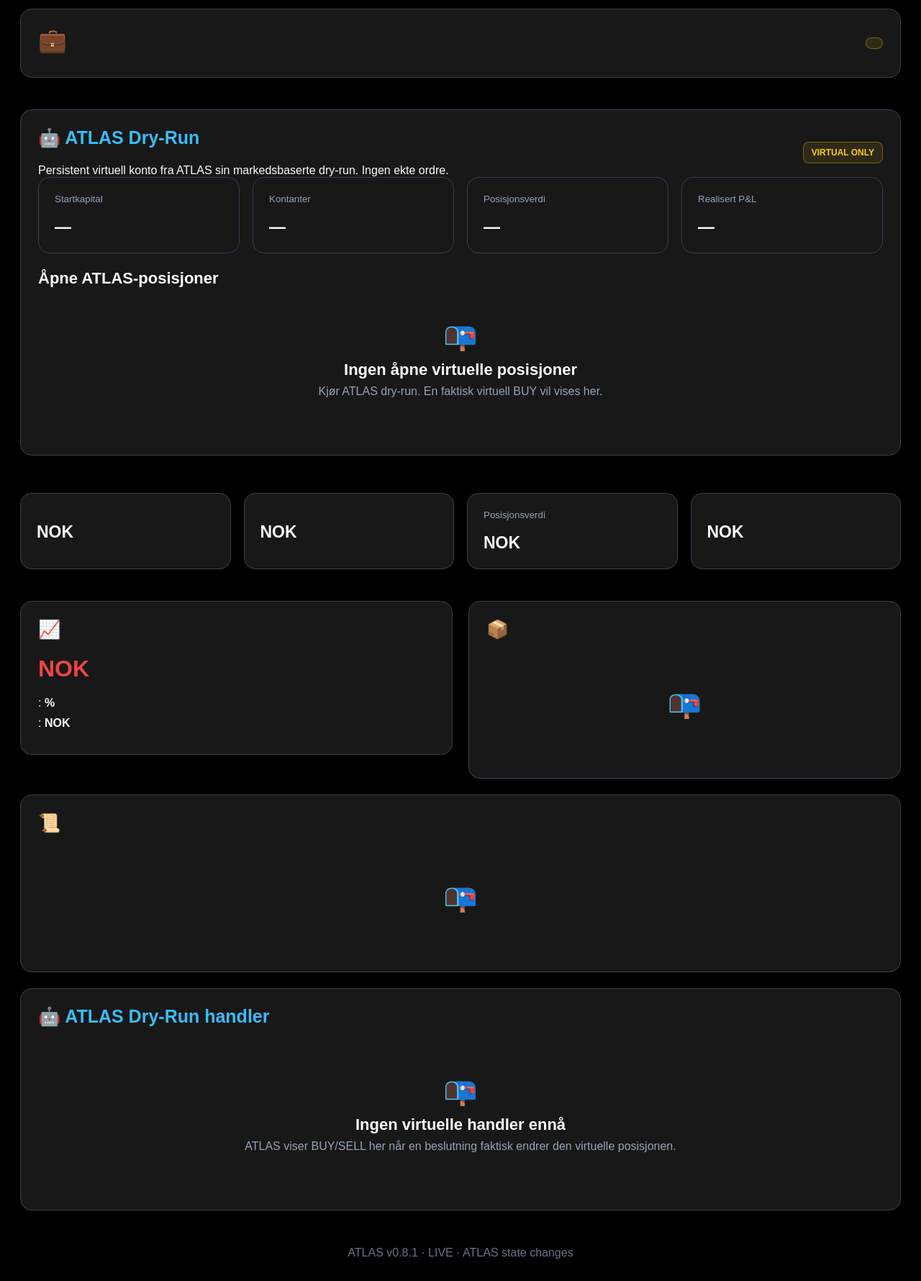
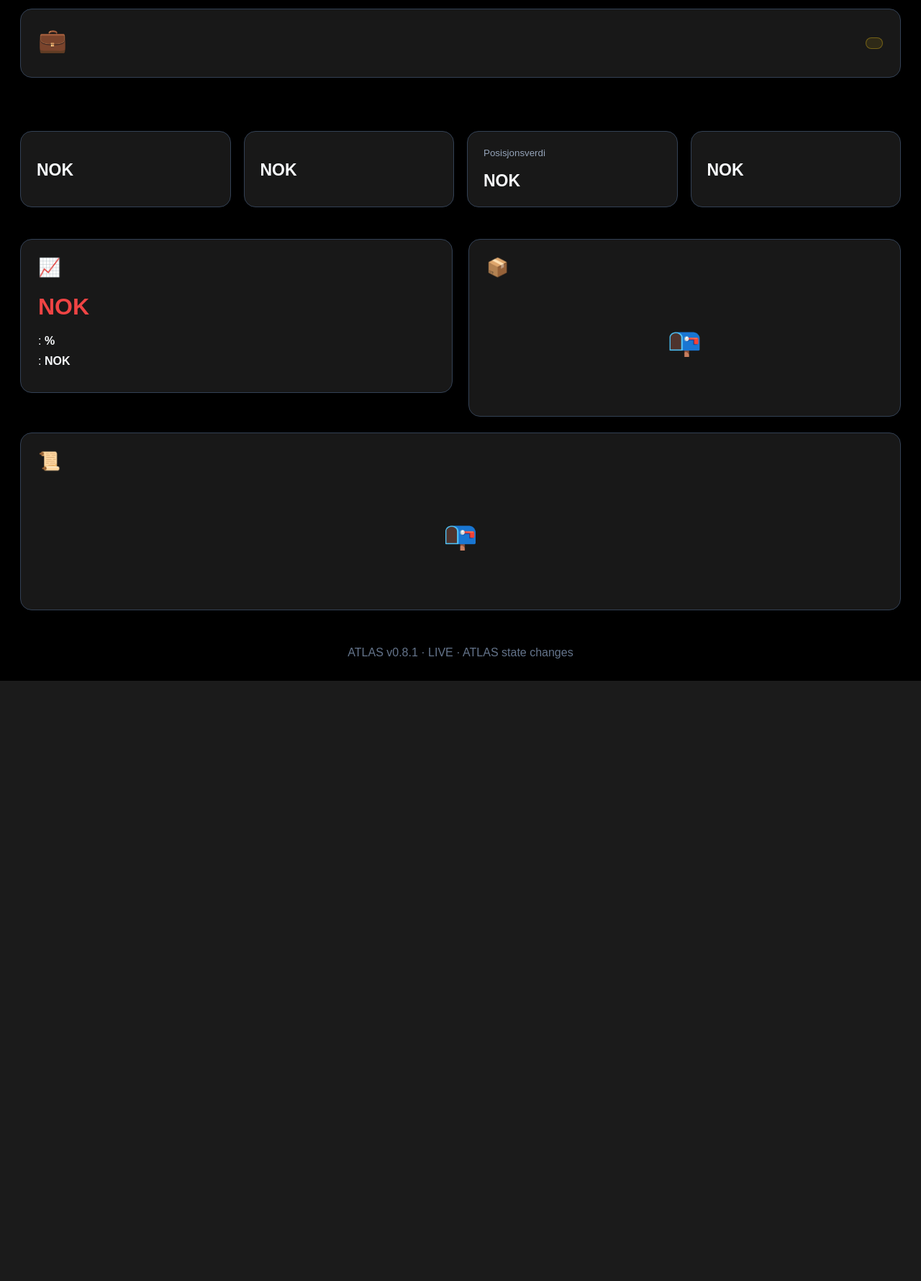
Before and after one commit to robertkorterud-star/AI-Trading-Freqtrade, a Python web app: template atlas/dashboard/templates/portfolio.html in a window 1280 px wide. Shown: the part 73-1853 px from the top of the page at 72% size. After the commit the page ends 1019 px from the top, so only its background shows below. Run offline with Jinja, Linux system fonts and the light colour scheme; the template is opened without the code that fills it, so the values that code supplies are empty.

Commit message:
ATLAS: remove legacy portfolio data widgets

```diff
--- a/atlas/dashboard/templates/portfolio.html
+++ b/atlas/dashboard/templates/portfolio.html
@@ -10,28 +10,6 @@
                 <p>{{ t('paper_account_overview') }}</p>
             </div>
             <span class="paper-badge">{{ t('paper_trading_upper') }}</span>
-        </div>
-    </div>
-
-    <div class="card portfolio-dashboard-card" id="atlas-dry-run-card">
-        <div class="portfolio-header-content">
-            <div>
-                <h2>🤖 ATLAS Dry-Run</h2>
-                <p>Persistent virtuell konto fra ATLAS sin markedsbaserte dry-run. Ingen ekte ordre.</p>
-            </div>
-            <span class="paper-badge">VIRTUAL ONLY</span>
-        </div>
-        <div class="portfolio-summary-grid" id="atlas-dry-run-summary">
-            <div class="card portfolio-stat"><small>Startkapital</small><strong id="atlas-starting-capital">—</strong></div>
-            <div class="card portfolio-stat"><small>Kontanter</small><strong id="atlas-cash">—</strong></div>
-            <div class="card portfolio-stat"><small>Posisjonsverdi</small><strong id="atlas-position-value">—</strong></div>
-            <div class="card portfolio-stat"><small>Realisert P&amp;L</small><strong id="atlas-realized-pnl">—</strong></div>
-        </div>
-        <div style="margin-top:16px">
-            <h3>Åpne ATLAS-posisjoner</h3>
-            <div id="atlas-dry-run-positions">
-                <div class="empty-portfolio"><div class="empty-icon">📭</div><h3>Ingen åpne virtuelle posisjoner</h3><p>Kjør ATLAS dry-run. En faktisk virtuell BUY vil vises her.</p></div>
-            </div>
         </div>
     </div>
 
@@ -102,71 +80,6 @@
                 </div>
             {% endif %}
         </section>
-
-        <section class="card portfolio-dashboard-card trade-history-dashboard-card">
-            <h2>🤖 ATLAS Dry-Run handler</h2>
-            <div id="atlas-dry-run-history">
-                <div class="empty-portfolio"><div class="empty-icon">📭</div><h3>Ingen virtuelle handler ennå</h3><p>ATLAS viser BUY/SELL her når en beslutning faktisk endrer den virtuelle posisjonen.</p></div>
-            </div>
-        </section>
     </div>
 </div>
-
-<script>
-(() => {
-    const money = value => `${Number(value || 0).toLocaleString('nb-NO', {minimumFractionDigits: 2, maximumFractionDigits: 2})} NOK`;
-    const signedMoney = value => `${Number(value || 0) >= 0 ? '+' : ''}${money(value)}`;
-
-    async function loadAtlasDryRun() {
-        try {
-            const response = await fetch('/static/paper_portfolio.json', {cache: 'no-store'});
-            if (!response.ok) return;
-            const state = await response.json();
-            const positions = state.positions || {};
-
-            document.getElementById('atlas-starting-capital').textContent = money(state.initial_cash);
-            document.getElementById('atlas-cash').textContent = money(state.cash);
-            document.getElementById('atlas-realized-pnl').textContent = signedMoney(state.realized_pnl);
-
-            let positionValue = 0;
-            const rows = Object.entries(positions).map(([symbol, position]) => {
-                const quantity = Number(position.quantity || 0);
-                const value = quantity * Number(position.average_price || 0);
-                positionValue += value;
-                return `<tr><td>${symbol}</td><td>${quantity.toFixed(8)}</td><td>${Number(position.average_price || 0).toLocaleString('nb-NO', {maximumFractionDigits: 2})}</td><td>${money(value)}</td></tr>`;
-            }).join('');
-
-            document.getElementById('atlas-position-value').textContent = money(positionValue);
-            const container = document.getElementById('atlas-dry-run-positions');
-            container.innerHTML = rows
-                ? `<table><thead><tr><th>Symbol</th><th>Antall</th><th>Snittpris</th><th>Verdi</th></tr></thead><tbody>${rows}</tbody></table>`
-                : `<div class="empty-portfolio"><div class="empty-icon">📭</div><h3>Ingen åpne virtuelle posisjoner</h3><p>Kjør ATLAS dry-run. En faktisk virtuell BUY vil vises her.</p></div>`;
-        } catch (error) {
-            console.debug('ATLAS dry-run portfolio not available yet', error);
-        }
-    }
-
-    async function loadAtlasHistory() {
-        try {
-            const response = await fetch('/static/virtual_trades.json', {cache: 'no-store'});
-            if (!response.ok) return;
-            const trades = await response.json();
-            const recent = Array.isArray(trades) ? trades.slice(-20).reverse() : [];
-            if (!recent.length) return;
-
-            document.getElementById('atlas-dry-run-history').innerHTML = `<div class="trade-history">${recent.map(trade => `
-                <div class="trade-row">
-                    <div class="trade-main"><span class="trade-action ${trade.action === 'BUY' ? 'buy' : 'sell'}">${trade.action}</span><strong>${trade.symbol}</strong></div>
-                    <div class="trade-details"><span>${Number(trade.quantity || 0).toFixed(8)}</span><span>${Number(trade.price || 0).toLocaleString('nb-NO', {maximumFractionDigits: 2})}</span>${trade.action === 'SELL' ? `<strong class="${Number(trade.realized_pnl || 0) >= 0 ? 'positive' : 'negative'}">${signedMoney(trade.realized_pnl)}</strong>` : ''}</div>
-                    <small class="trade-time">${trade.timestamp_iso || ''}</small>
-                </div>`).join('')}</div>`;
-        } catch (error) {
-            console.debug('ATLAS dry-run history not available yet', error);
-        }
-    }
-
-    loadAtlasDryRun();
-    loadAtlasHistory();
-})();
-</script>
 {% endblock %}
```
